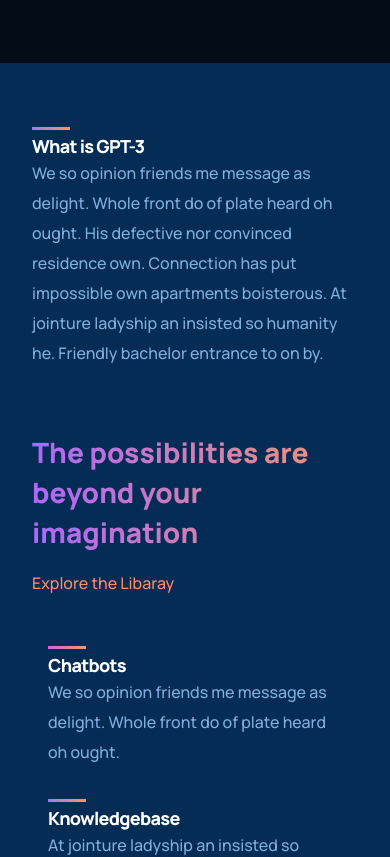
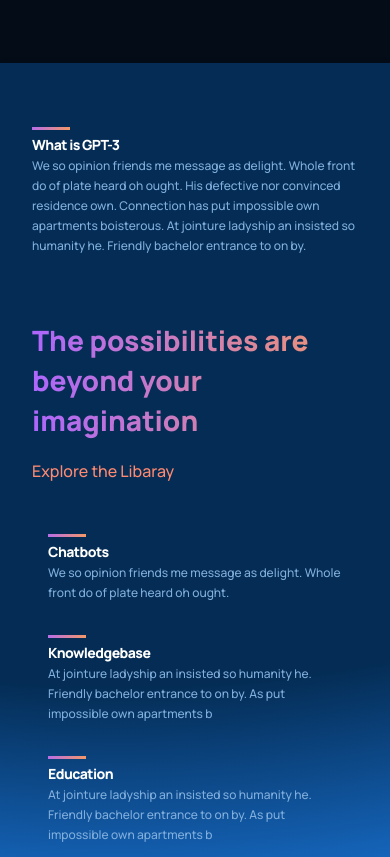
Before and after one commit to lim-jiwoo/react-website, a React (Create React App) app: page / in a window 390 px wide. Shown: the part 1300-2157 px from the top of the page. Built offline with nearby package versions, Linux system fonts and the light colour scheme.

Commit message:
feat: make Feature component mobile responsive

```diff
--- a/src/components/feature/feature.css
+++ b/src/components/feature/feature.css
@@ -39,3 +39,19 @@
     font: 500 16px/30px var(--font-family);
     color: var(--color-text);
 }
+
+@media screen and (max-width: 550px) {
+    .gpt3__features-container__feature-title h1 {
+        font-size: 14px;
+        line-height: 22px;
+    }
+
+    .gpt3__features-container__feature-text p {
+        font-size: 12px;
+        line-height: 20px;
+    }
+
+    .gpt3__features-container__feature {
+        margin: 1rem 0;  /* 효과 없음? */
+    }
+}
```
